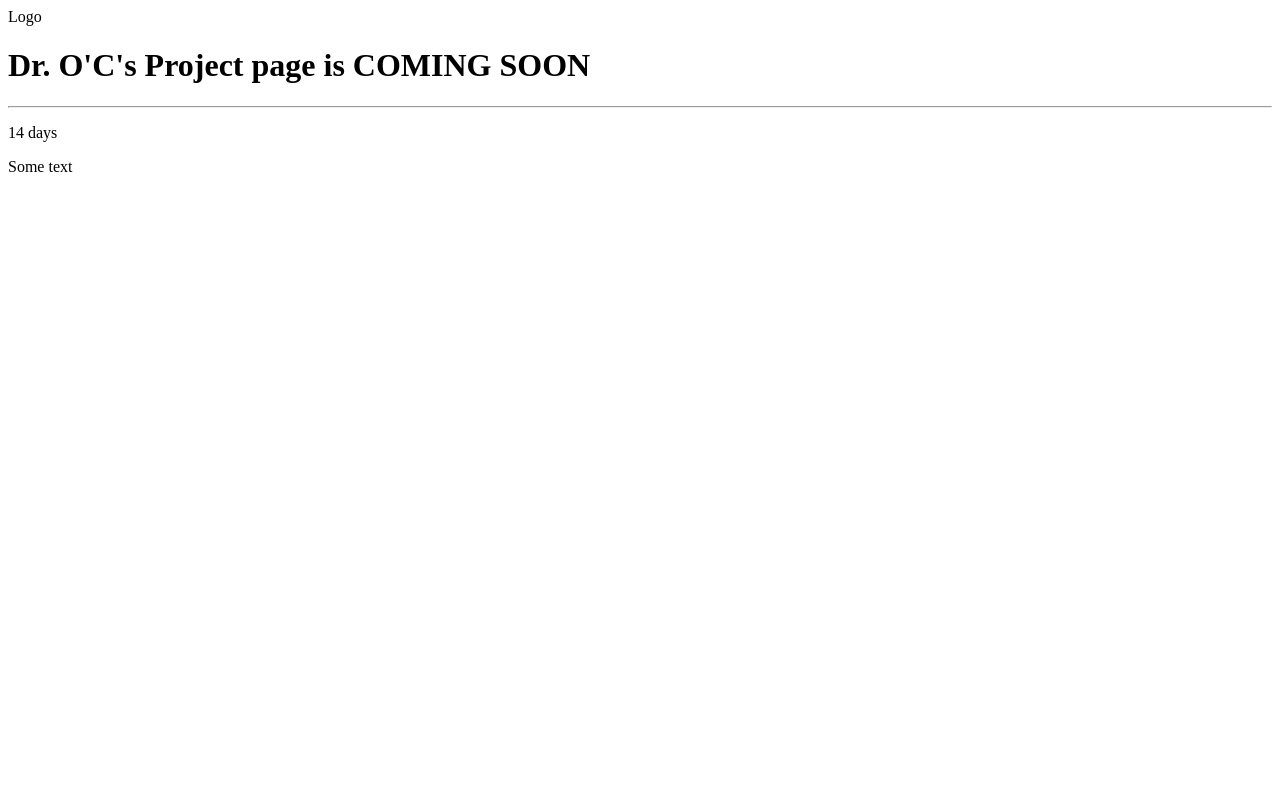
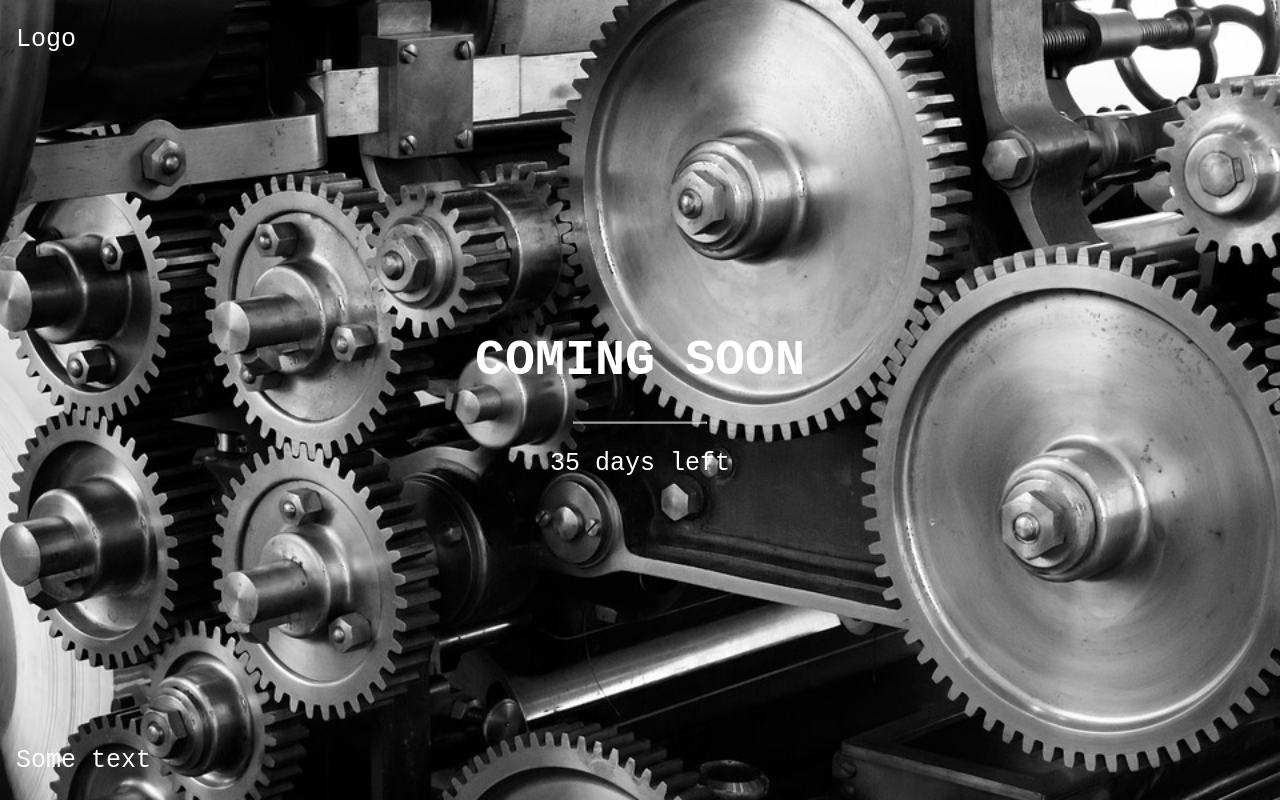
Before and after one commit to boconn7782/boconn7782.github.io, a plain HTML site: page index.html in a window 1280 px wide. Drawn offline with Linux system fonts and the light colour scheme.

Commit message:
Initial commit

```diff
--- a/index.html
+++ b/index.html
@@ -1,13 +1,62 @@
+<!DOCTYPE html>
+<html>
+<style>
+body, html {
+    height: 100%;
+    margin: 0;
+}
+
+.bgimg {
+    background-image: url('/images/background3.jpg');
+    height: 100%;
+    background-position: center;
+    background-size: cover;
+    position: relative;
+    color: white;
+    font-family: "Courier New", Courier, monospace;
+    font-size: 25px;
+}
+
+.topleft {
+    position: absolute;
+    top: 0;
+    left: 16px;
+}
+
+.bottomleft {
+    position: absolute;
+    bottom: 0;
+    left: 16px;
+}
+
+.middle {
+    position: absolute;
+    top: 50%;
+    left: 50%;
+    transform: translate(-50%, -50%);
+    text-align: center;
+}
+
+hr {
+    margin: auto;
+    width: 40%;
+}
+</style>
+<body>
+
 <div class="bgimg">
   <div class="topleft">
     <p>Logo</p>
   </div>
   <div class="middle">
-    <h1>Dr. O'C's Project page is COMING SOON</h1>
+    <h1>COMING SOON</h1>
     <hr>
-    <p>14 days</p>
+    <p>35 days left</p>
   </div>
   <div class="bottomleft">
     <p>Some text</p>
   </div>
 </div>
+
+</body>
+</html>
```
